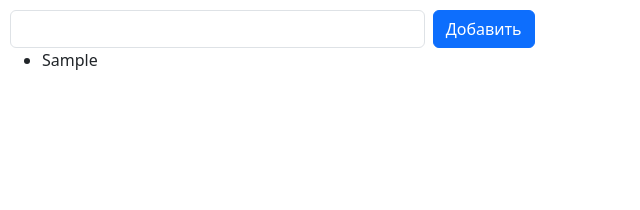
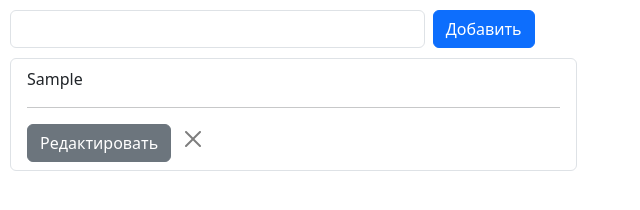
Before and after one commit to naysayer7/jsListApp, a plain HTML site: page index.html in a window 1280 px wide. Both pictures are taken after typing "Sample" into the empty fields and a click on the button "Добавить". Shown: the whole page, without its empty margins (0-640 px from the left). Drawn offline with nearby package versions, Linux system fonts and the light colour scheme.

Commit message:
Edit and remove

```diff
--- a/index.html
+++ b/index.html
@@ -23,7 +23,7 @@
                 <button type="submit" class="btn btn-primary add-btn">Добавить</button>
             </div>
         </form>
-        <ul class="list">
+        <ul class="list list-group">
 
         </ul>
     </main>
--- a/script.js
+++ b/script.js
@@ -1,22 +1,159 @@
 const form = document.querySelector(".needs-validation")
-const textInput = document.querySelector(".text-input");
-const list = document.querySelector(".list");
 
 form.addEventListener("submit", function (event) {
   event.preventDefault();
 
+  const textInput = this.querySelector(".text-input");
+  const list = document.querySelector(".list");
   const inputValue = textInput.value.trim();
   textInput.value = "";
 
   if (!inputValue) {
-    form.classList.add("was-validated");
-    return 0;
+    textInput.classList.add("is-invalid");
+    return;
   }
 
+  const elementContainer = createElementContainer();
+  elementContainer.querySelector("p").textContent = inputValue;
+
+  const editForm = createEditForm();
+  editForm.hidden = true;
+
   const newListElement = document.createElement("li");
-  const content = document.createTextNode(inputValue);
-  newListElement.appendChild(content);
+  newListElement.classList.add("list-group-item");
+  newListElement.appendChild(elementContainer);
+  newListElement.appendChild(editForm);
   list.appendChild(newListElement);
 
-  form.classList.remove("was-validated");
+  // Убираем ошибку валидации, если она была
+  textInput.classList.remove("is-invalid");
 });
+
+function createEditForm() {
+  const editForm = document.createElement("form");
+  editForm.classList.add("edit-controls-form");
+
+  const input = document.createElement("input");
+  input.classList.add("form-control", "edit-input");
+  input.type = "text";
+
+  const invalidFeedback = document.createElement("div");
+  const invalidFeedbackText = document.createTextNode("Введите непустую строку");
+  invalidFeedback.classList.add("invalid-feedback");
+  invalidFeedback.appendChild(invalidFeedbackText);
+
+
+  const cancelButton = createCancelButton();
+  const confirmButton = createConfirmButton();
+
+  editForm.appendChild(input);
+  editForm.appendChild(invalidFeedback);
+  editForm.appendChild(document.createElement("hr"));
+  editForm.appendChild(confirmButton);
+  editForm.appendChild(cancelButton);
+
+  return editForm;
+}
+
+function createCancelButton() {
+  const cancelButton = document.createElement("button");
+  const cancelButtonText = document.createTextNode("Отмена");
+
+  cancelButton.classList.add("btn", "btn-danger", "btn-cancel");
+  cancelButton.appendChild(cancelButtonText);
+
+  cancelButton.addEventListener("click", function (event) {
+    event.preventDefault();
+
+    const editControls = this.parentElement;
+    const element = editControls.parentElement.querySelector(".element-container");
+
+    // Скрыть форму редактирования и показать элемент
+    editControls.hidden = true;
+    element.hidden = false;
+  });
+
+  return cancelButton;
+}
+
+function createConfirmButton() {
+  const confirmButton = document.createElement("button");
+  const confirmButtonText = document.createTextNode("Ок");
+
+  confirmButton.classList.add("btn", "btn-success", "confirm-btn");
+  confirmButton.type = "submit";
+  confirmButton.appendChild(confirmButtonText);
+
+
+  confirmButton.addEventListener("click", function (event) {
+    event.preventDefault();
+
+    const editForm = this.parentElement;
+    const element = editForm.parentElement.querySelector(".element-container");
+    const editInput = editForm.querySelector("input");
+    const editValue = editInput.value.trim();
+
+    // Валидация отредактированного текста
+    if (!editValue) {
+      editInput.classList.add("is-invalid");
+      return;
+    }
+
+    // Скрыть форму редактирования и показать элемент
+    editForm.hidden = true;
+    element.hidden = false;
+
+    // Меняем текст
+    element.firstChild.textContent = editValue;
+  });
+
+  return confirmButton;
+}
+
+function createElementContainer() {
+  const elementContainer = document.createElement("div");
+  const content = document.createTextNode("");
+  const p = document.createElement("p");
+  p.appendChild(content);
+
+  elementContainer.classList.add("element-container");
+
+  elementContainer.appendChild(p);
+  elementContainer.appendChild(document.createElement("hr"));
+  elementContainer.appendChild(createEditButton());
+  elementContainer.appendChild(createRemoveButton());
+
+  return elementContainer;
+}
+
+function createRemoveButton() {
+  const closeButton = document.createElement("button");
+  closeButton.classList.add("btn-close", "remove-btn");
+  closeButton.addEventListener("click", function () {
+    this.parentElement.parentElement.remove();
+  });
+
+  return closeButton;
+}
+
+function createEditButton() {
+  const editButton = document.createElement("button");
+  const editButtonText = document.createTextNode("Редактировать");
+
+  editButton.classList.add("btn", "btn-secondary", "edit-btn")
+  editButton.appendChild(editButtonText);
+  editButton.addEventListener("click", function () {
+    const element = this.parentElement;
+    const editForm = element.parentElement.querySelector(".edit-controls-form");
+    const input = editForm.querySelector("input");
+
+    // Скрыть элемент и показать форму редактирования
+    element.hidden = true;
+    editForm.hidden = false;
+
+    // Меняем текст поля на текст элемента
+    input.value = element.firstChild.textContent;
+  });
+
+  return editButton;
+}
--- a/styles.css
+++ b/styles.css
@@ -1,3 +1,17 @@
 body {
     padding: 10px;
 }
+
+.list {
+    margin-top: 10px;
+    width: 45%;
+}
+
+.remove-btn,
+.btn-cancel {
+    margin-left: 10px;
+}
+
+.edit-input {
+    width: 100%;
+}
```
